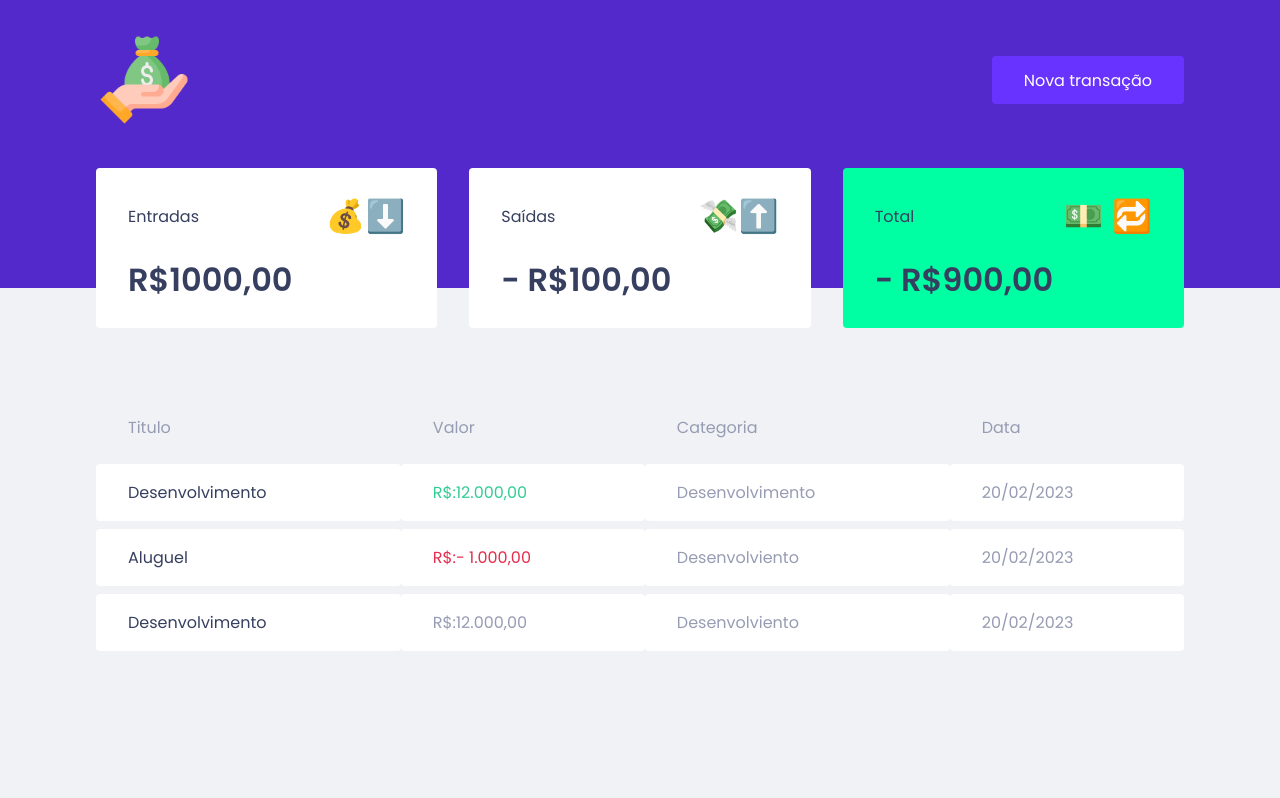
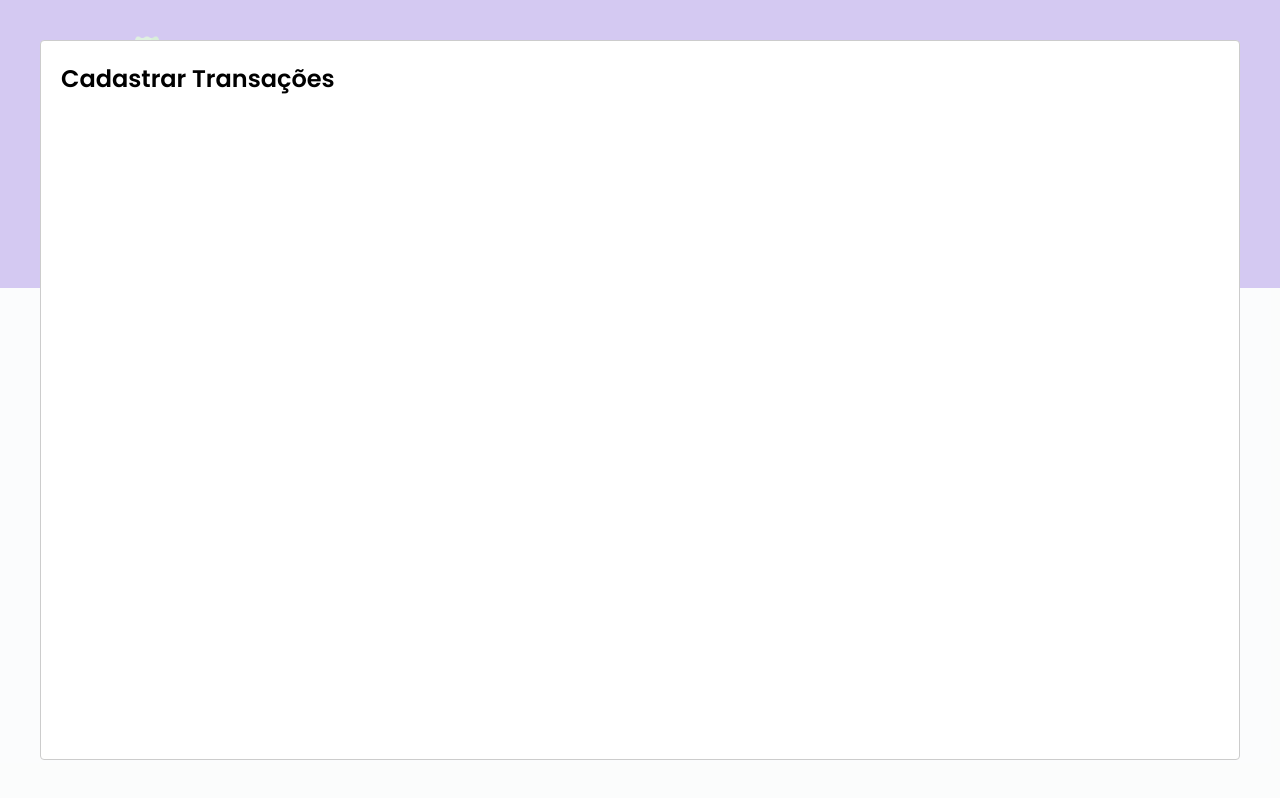
Before and after one commit to jailcomfranssa/React-dtmoney, a React (Create React App) app: page / in a window 1280 px wide. Both pictures are taken after a click on the button "Nova transação". Built offline with nearby package versions, Linux system fonts and the light colour scheme; no server answers; what miragejs would draw is missing.

Commit message:
Configurando modal de criação

```diff
--- a/package.json
+++ b/package.json
@@ -8,6 +8,7 @@
     "miragejs": "^0.1.47",
     "react": "^18.2.0",
     "react-dom": "^18.2.0",
+    "react-modal": "^3.16.1",
     "react-scripts": "5.0.1",
     "styled-components": "^6.0.5",
     "web-vitals": "^2.1.0"
@@ -20,6 +21,7 @@
     "@types/node": "^16.7.13",
     "@types/react": "^18.0.0",
     "@types/react-dom": "^18.0.0",
+    "@types/react-modal": "^3.16.0",
     "typescript": "^4.4.2"
   },
   "scripts": {
--- a/src/App.tsx
+++ b/src/App.tsx
@@ -1,14 +1,37 @@
 import { Dashboard } from "./components/Dashboard";
 import { Header } from "./components/Header";
 import { GlobalStyle } from "./styles/global";
+import Modal from 'react-modal'
+import { useState } from 'react'
+
+Modal.setAppElement('#root')
 
 export function App() {
+
+
+  const [isNewTrasactionModalOpen, setIsNewTrasactionModalOpen] = useState(false)
+
+    function handleOpenNewTransactionModal(){
+        setIsNewTrasactionModalOpen(true)
+
+    }
+
+    function handleCloseNewTransactionModal(){
+        setIsNewTrasactionModalOpen(false)
+
+    }
+
   return (
-
     <>
-      <Header />
-      <Dashboard/>
-      <GlobalStyle/>
+      <Header onOpenNewTransactionModal={handleOpenNewTransactionModal}/>
+      <Dashboard />
+      <Modal
+        isOpen={isNewTrasactionModalOpen}
+        onRequestClose={handleCloseNewTransactionModal}
+      >
+        <h2>Cadastrar Transações</h2>
+      </Modal>
+      <GlobalStyle />
     </>
   );
 }
--- a/src/components/Header/index.tsx
+++ b/src/components/Header/index.tsx
@@ -1,14 +1,21 @@
 import logoImg  from '../../assets/icon.png'
 import { Container, Content } from './styles'
 
-export function Header(){
+interface HeaderProps {
+    onOpenNewTransactionModal: () => void
+
+}
+
+export function Header({onOpenNewTransactionModal}: HeaderProps){
+
     return(
         <Container>
             <Content>
                 <img src={logoImg} alt="dt maney" />
-                <button type="button">
+                <button type="button" onClick={onOpenNewTransactionModal}>
                     Nova transação
                 </button>
+
             </Content>
         </Container>
     )
```
Also changed, not shown: 1 other file (tests, documents, lock files or other folders).
